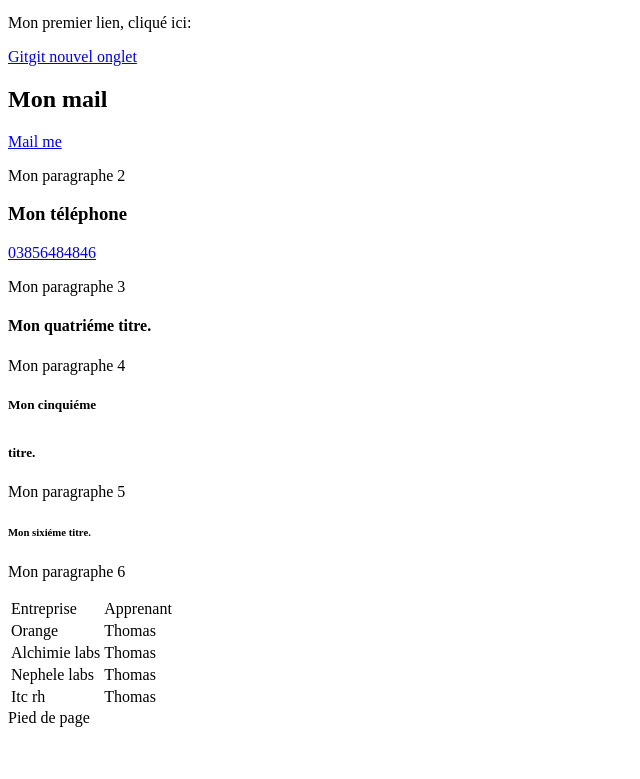
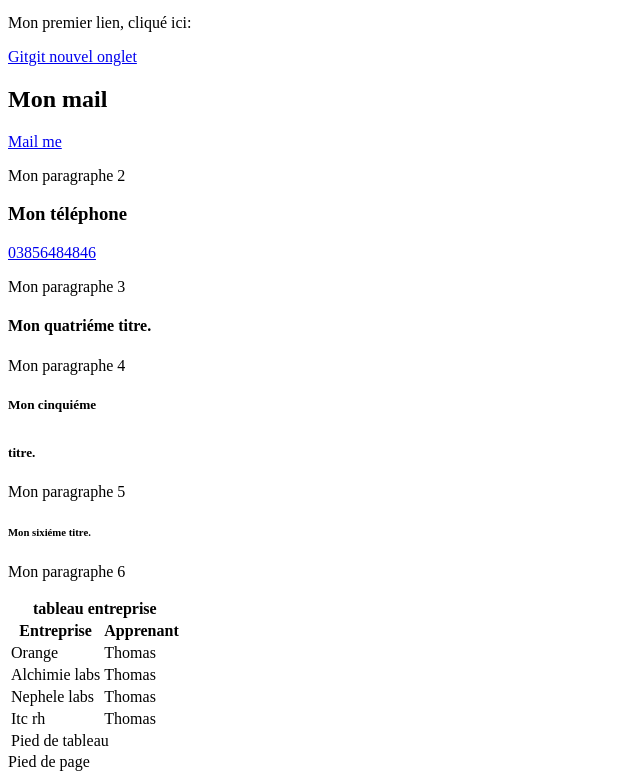
Before and after one commit to Chouba-kaka/code, a plain HTML site: page index.html in a window 1280 px wide. Shown: the part 698-1477 px from the top of the page, without its empty margins (0-640 px from the left). Before the commit the page ends 1433 px from the top, so only its background shows below. Drawn offline with Linux system fonts and the light colour scheme.

Commit message:
commit 3

```diff
--- a/index.html
+++ b/index.html
@@ -32,10 +32,13 @@
             <h6>Mon sixiéme titre.</h6>
             <p>Mon paragraphe 6</p>
             <table>
-                  <tr>
-                    <td>Entreprise</td>
-                    <td>Apprenant</td>
-                  </tr>
+                  <thead>
+                    <tr>
+                      <th colspan="2">tableau entreprise</th>
+                    </tr>
+                    <th>Entreprise</th>
+                    <th>Apprenant</th>
+                  </thead>
                   <tr>
                     <td>Orange</td>
                     <td>Thomas</td>
@@ -52,7 +55,10 @@
                     <td>Itc rh</td>
                     <td>Thomas</td>
                   </tr>
-              </table>
+                  <tfoot>
+                    <td colspan="2">Pied de tableau</td>
+                  </tfoot>
+            </table>
         </main>
         <footer>
             Pied de page
```
